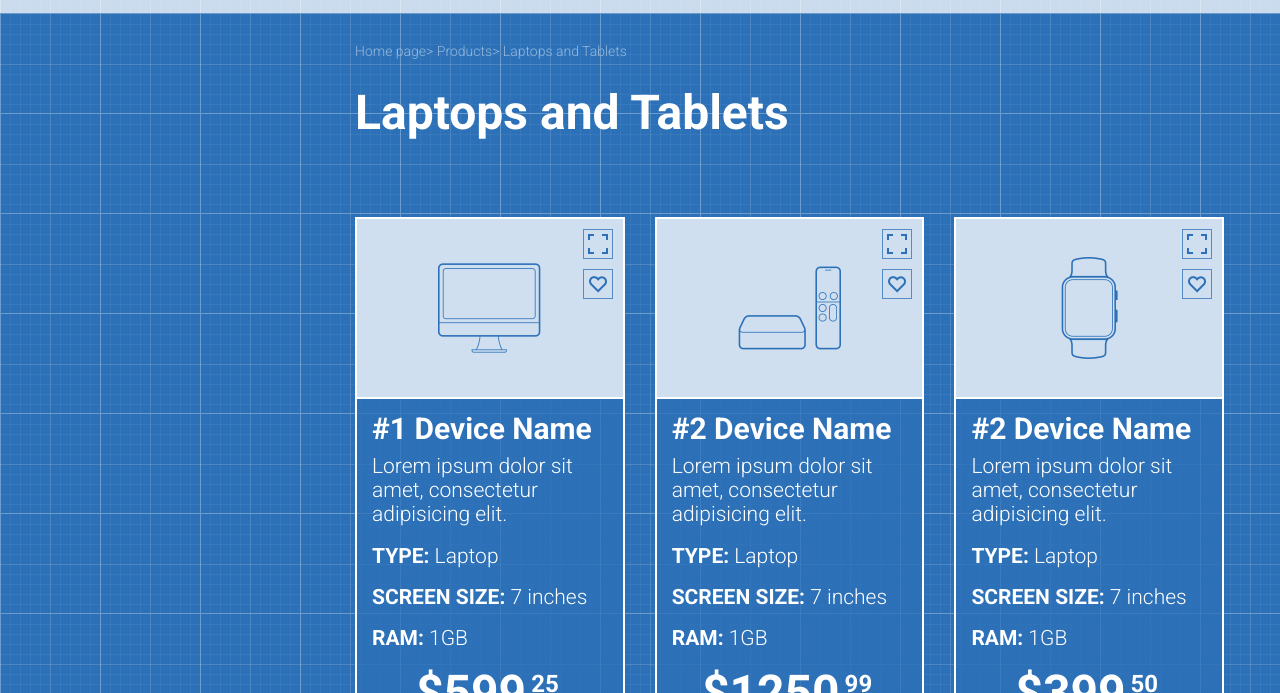
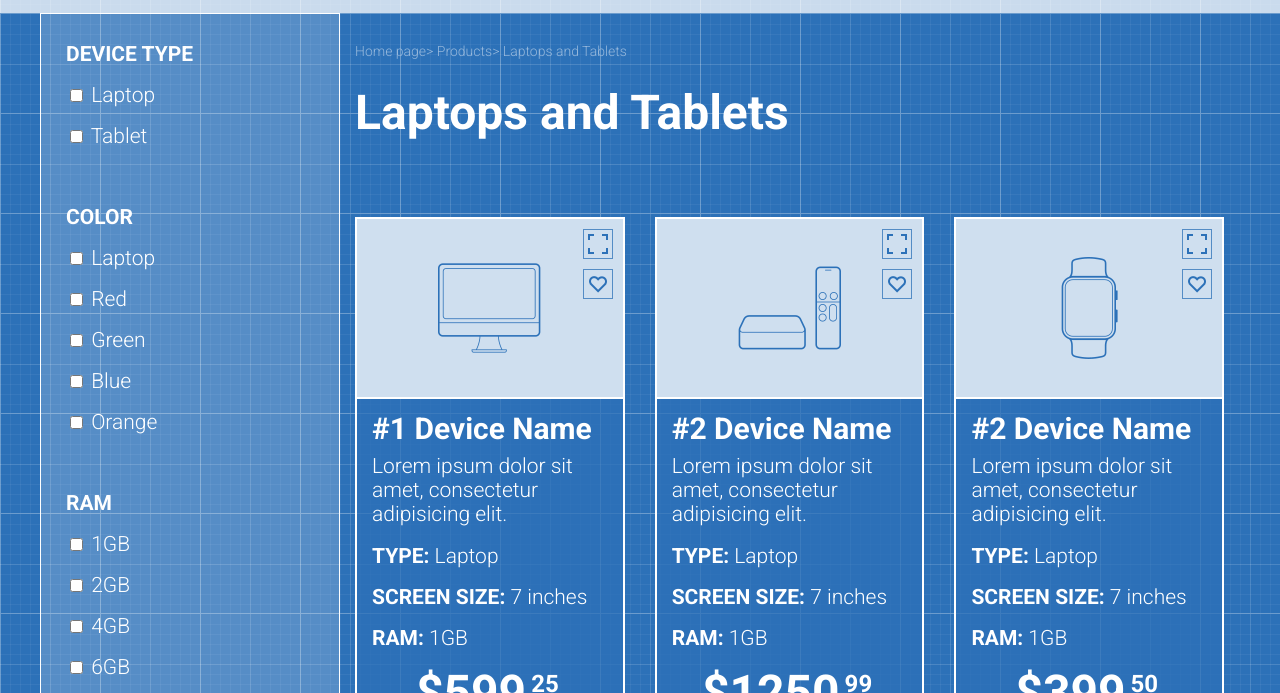
Before and after one commit to ztDiana/shop-project, a plain HTML site: page index.html in a window 1280 px wide. Shown: the part 87-780 px from the top of the page. Drawn offline with Linux system fonts and the light colour scheme.

Commit message:
add filter field

```diff
--- /dev/null
+++ b/checkbox.css
@@ -0,0 +1,33 @@
+.sidebar-filter{
+    border: 1px solid #fff;
+    background-color: rgb(255, 255, 255,0.2);
+    padding: 30px 25px;
+    color: #fff;
+    font-size: 21px;}
+/* ------filter------ */
+.filter-name{
+    font-weight: bold;
+    margin-bottom: 20px;
+}
+.filter{
+    margin-bottom: 60px ;
+}
+.sidebar-filter .last-filter{
+    margin-bottom: 20px;
+}
+.filter-item{
+    margin-bottom: 20px;
+}
+/* ------filter------ */
+.sidebar-filter .btn-show-more-options{
+    text-transform: none;
+    background-color: unset;
+    border: none;
+}
+.sidebar-filter .btn-show-more-options:hover{
+    background-color: rgba(255, 255, 255, 0.404)
+}
+/* --------------style ckeckbox----------- */
+
+
+/* --------------style ckeckbox----------- */
--- a/index.html
+++ b/index.html
@@ -8,6 +8,7 @@
     <link rel="stylesheet" href="reset.css">
     <link rel="stylesheet" href="style.css">
     <link rel="stylesheet" href="main.css">
+    <link rel="stylesheet" href="checkbox.css">
     <link rel="preconnect" href="https://fonts.googleapis.com">
     <link rel="preconnect" href="https://fonts.gstatic.com" crossorigin>
     <link href="https://fonts.googleapis.com/css2?family=Roboto:wght@300;700&display=swap" rel="stylesheet">
@@ -57,8 +58,76 @@
 </header>
 <main>
     <div class="container">
-        <div class="row">
-        <div class="col-md-3"></div>
+    <div class="row">
+    <div class="col-md-3">
+    <div class="row">
+        <div class="sidebar-filter">
+            <!-- device type-filter -->
+        <div class="filter">
+            <div class="filter-name">DEVICE TYPE
+            </div>
+        <div class="filter-item">
+            <input type="checkbox" name="" id="Laptop" class="filter-checkbox">
+            <label for="Laptop">Laptop</label></div>
+        <div class="filter-item">
+            <input type="checkbox" name="" id="tablet" class="filter-checkbox">
+            <label for="tablet">Tablet</label>
+            </div>
+            </div>
+            <!-- COLOR-filter -->
+        <div class="filter">
+            <div class="filter-name">COLOR
+                </div>
+            <div class="filter-item">
+                <input type="checkbox" name="" id="Black" class="filter-checkbox">
+                <label for="Laptop">Laptop</label></div>
+            <div class="filter-item">
+                <input type="checkbox" name="" id="Red" class="filter-checkbox">
+                <label for="Red">Red</label>
+                </div>
+            <div class="filter-item">
+                <input type="checkbox" name="" id="Green" class="filter-checkbox">
+                <label for="Green">Green</label></div>
+            <div class="filter-item">
+                <input type="checkbox" name="" id="Blue" class="filter-checkbox">
+                <label for="Blue">Blue</label>
+                </div>
+            <div class="filter-item">
+                <input type="checkbox" name="" id="Orange" class="filter-checkbox" class="filter-checkbox">
+                <label for="Orange">Orange</label>
+                </div>
+        </div>
+        <!-- RAM-filter -->
+        <div class="filter last-filter">
+            <div class="filter-name">RAM
+                </div>
+            <div class="filter-item">
+                <input type="checkbox" name="" id="1GB" class="filter-checkbox">
+                <label for="1GB">1GB</label></div>
+            <div class="filter-item">
+                <input type="checkbox" name="" id="2GB" class="filter-checkbox">
+                <label for="2GB">2GB</label>
+                </div>
+            <div class="filter-item">
+                <input type="checkbox" name="" id="4GB" class="filter-checkbox">
+                <label for="4GB">4GB</label></div>
+            <div class="filter-item">
+                <input type="checkbox" name="" id="6GB" class="filter-checkbox">
+                <label for="6GB">6GB</label>
+                </div>
+            <div class="filter-item">
+                <input type="checkbox" name="" id="8GB" class="filter-checkbox">
+                <label for="8GB">8GB</label>
+                </div>
+        </div>
+        <!-- RAM-filter -->
+<!-- Button show more -->
+<button class="btn btn-show-more-options">Show more options ...</button>
+<button class="btn">SUBMIT</button>
+<!-- Button show more -->
+    </div>
+    </div>
+    </div>
         <div class="col-md-9">
             <div class="row">
                 <div class="col-md-12">
--- a/style.css
+++ b/style.css
@@ -37,8 +37,6 @@ body{
 }
 .col-md-3{
     width: 25%;
-    height: 50px;
-    line-height: 50px;
     position: relative;
 }
 
```
